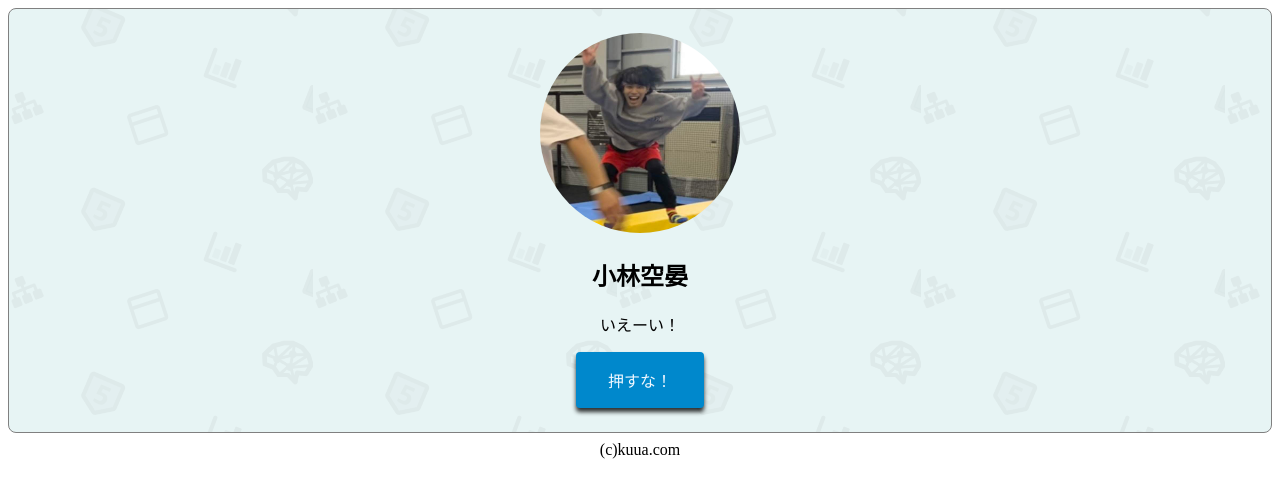
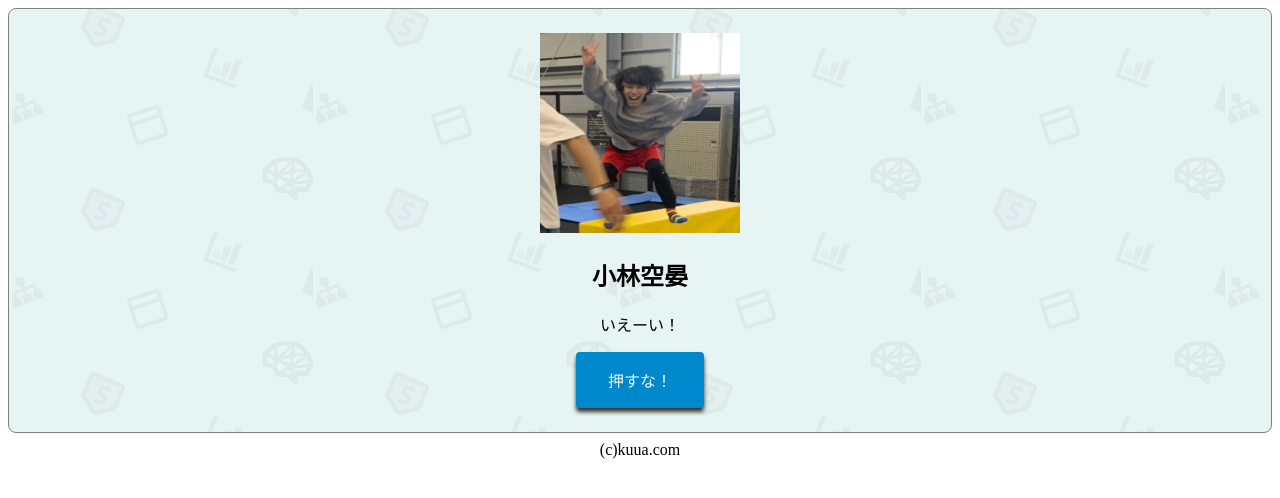
Before and after one commit to katakuriko-a/katakuriko-a.github.io, a plain HTML site: page index.html in a window 1280 px wide. Both pictures are taken after a click on the picture 640 px from the left and 133 px from the top of the page. Drawn offline with Linux system fonts and the light colour scheme.

Commit message:
Add files via upload

```diff
--- a/css/stylesheet.css
+++ b/css/stylesheet.css
@@ -2,8 +2,13 @@ img {
   width: 200px;
   height: 200px;
   border-radius: 50%;
+  cursor: pointer;
+  transition: border-radius .5s;
 }
 
+.changed {
+  border-radius: 0;
+}
 
 
 body {
```
